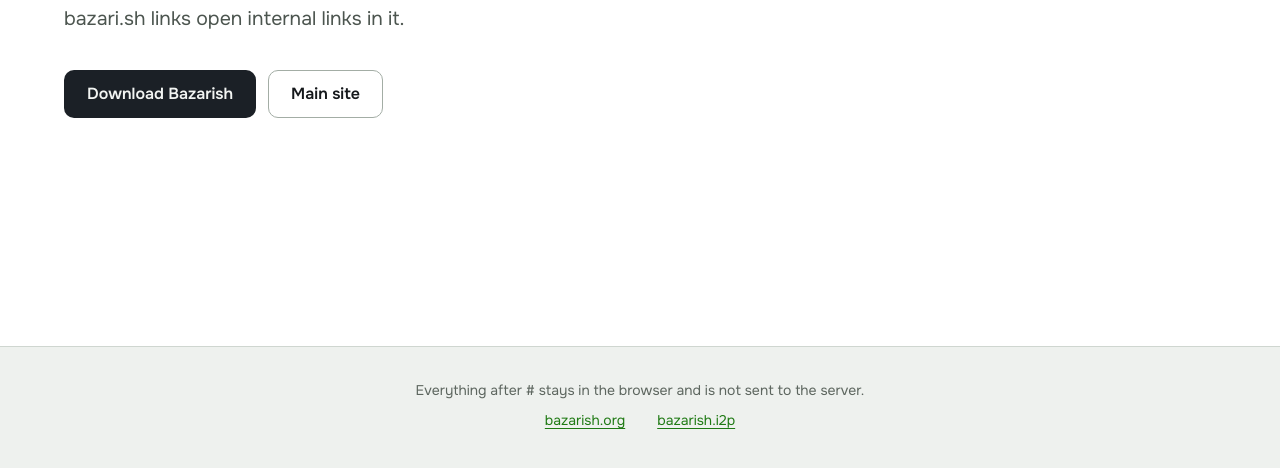
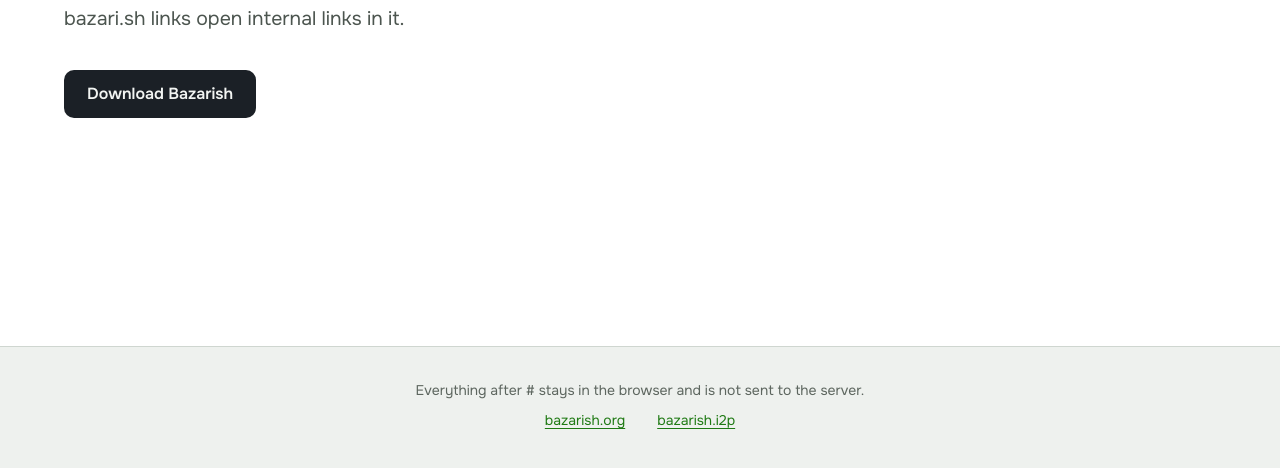
Before and after one commit to bazarish/bazari.sh, a plain HTML site: page docs/index.html in a window 1280 px wide. Shown: the part 454-922 px from the top of the page. Drawn offline with Linux system fonts and the light colour scheme.

Commit message:
No main-site button; the logo and the footer lead there

```diff
--- a/docs/index.html
+++ b/docs/index.html
@@ -43,7 +43,6 @@
         <button class="btn btn-ghost" type="button" id="copy" hidden><span class="swap"><span id="copy-idle">Copy for the app</span><span id="copy-done" aria-hidden="true">Copied</span></span></button>
         <a class="btn btn-ghost" id="download-also" href="https://bazarish.org/#download" hidden>Download Bazarish</a>
         <a class="btn btn-primary" id="download" href="https://bazarish.org/#download">Download Bazarish</a>
-        <a class="btn btn-ghost" id="main-site" href="https://bazarish.org/">Main site</a>
       </div>
     </div>
   </section>
--- a/docs/link.js
+++ b/docs/link.js
@@ -19,7 +19,6 @@ const kText = {
         homeTitle: "Bazarish messenger",
         homeLead: "bazari.sh links open internal links in it.",
         download: "Download Bazarish",
-        mainSite: "Main site",
         open: "Open in Bazarish",
         copy: "Copy for the app",
         copied: "Copied",
@@ -53,7 +52,6 @@ const kText = {
         homeTitle: "Мессенджер Bazarish",
         homeLead: "Ссылки bazari.sh открывают в нём внутренние ссылки.",
         download: "Скачать Bazarish",
-        mainSite: "Основной сайт",
         open: "Открыть в Bazarish",
         copy: "Скопировать для приложения",
         copied: "Скопировано",
@@ -87,7 +85,6 @@ const kText = {
         homeTitle: "Mensajero Bazarish",
         homeLead: "Los enlaces de bazari.sh abren en él enlaces internos.",
         download: "Descargar Bazarish",
-        mainSite: "Sitio principal",
         open: "Abrir en Bazarish",
         copy: "Copiar para la aplicación",
         copied: "Copiado",
@@ -121,7 +118,6 @@ const kText = {
         homeTitle: "Bazarish 即时通讯",
         homeLead: "bazari.sh 链接在其中打开内部链接。",
         download: "下载 Bazarish",
-        mainSite: "主站",
         open: "在 Bazarish 中打开",
         copy: "复制到应用",
         copied: "已复制",
@@ -155,7 +151,6 @@ const kText = {
         homeTitle: "تطبيق المراسلة Bazarish",
         homeLead: "تفتح روابط bazari.sh فيه روابط داخلية.",
         download: "تنزيل Bazarish",
-        mainSite: "الموقع الرئيسي",
         open: "فتح في Bazarish",
         copy: "نسخ للتطبيق",
         copied: "تم النسخ",
@@ -450,10 +445,6 @@ function render() {
     }
     document.getElementById("download").hidden = Boolean(view.openable);
     document.getElementById("download-also").hidden = !view.openable;
-    const mainSite = document.getElementById("main-site");
-    mainSite.textContent = t("mainSite");
-    mainSite.href = mainSitePage();
-    mainSite.hidden = Boolean(link);
 
     document.getElementById("note").textContent = t("note");
 }
```
